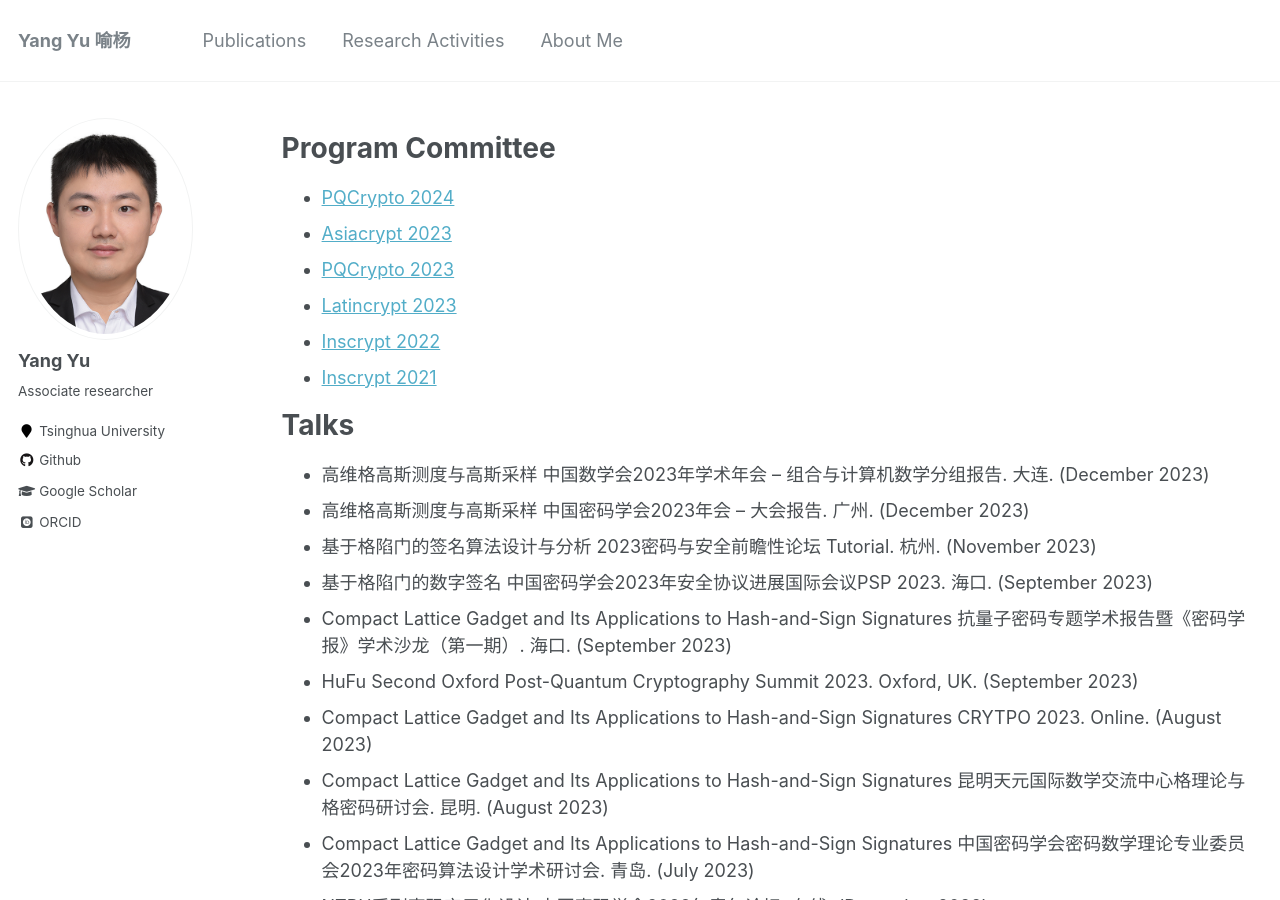
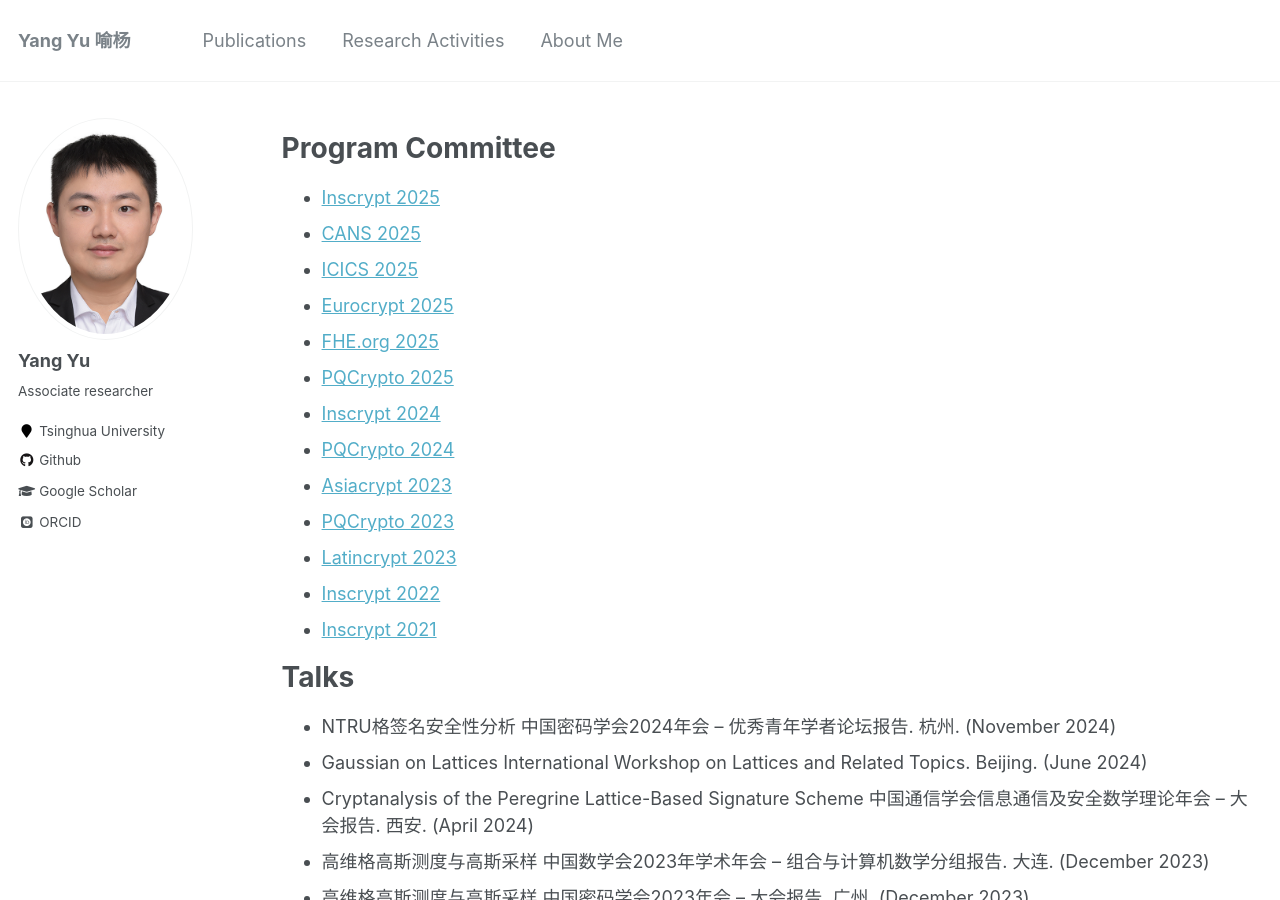
Before and after one commit to yuyang-crypto/yuyang-crypto.github.io, a Jekyll site: the page built from _pages/activities.md, in a window 1280 px wide and 900 px high. Built offline with Jekyll 4.4.1, drawn with Linux system fonts in a browser that asks for light colours; some web fonts are replaced.

Commit message:
talks 2025

```diff
--- a/_pages/activities.md
+++ b/_pages/activities.md
@@ -9,6 +9,13 @@ author_profile: true
 
 Program Committee
 ======
+* [Inscrypt 2025](https://inscrypt2025.xidian.edu.cn/)
+* [CANS 2025](https://cy2sec.comm.eng.osaka-u.ac.jp/miyaji-lab/event/cans2025/index.html)
+* [ICICS 2025](https://www.icics2025.org/index.html)
+* [Eurocrypt 2025](https://eurocrypt.iacr.org/2025/)
+* [FHE.org 2025](https://fhe.org/conferences/conference-2025/)
+* [PQCrypto 2025](https://pqcrypto2025.iis.sinica.edu.tw/)
+* [Inscrypt 2024](https://inscrypt2024.github.io/#)
 * [PQCrypto 2024](https://www.maths.ox.ac.uk/events/conferences/pqcrypto-2024)
 * [Asiacrypt 2023](https://asiacrypt.iacr.org/2023/)
 * [PQCrypto 2023](https://pqcrypto2023.umiacs.io/)
@@ -18,6 +25,12 @@ Program Committee
 
 Talks
 ======
+* NTRU格签名安全性分析
+   中国密码学会2024年会 -- 优秀青年学者论坛报告. 杭州. (November 2024)
+* Gaussian on Lattices
+   International Workshop on Lattices and Related Topics. Beijing. (June 2024)
+* Cryptanalysis of the Peregrine Lattice-Based Signature Scheme
+   中国通信学会信息通信及安全数学理论年会 -- 大会报告. 西安. (April 2024)
 * 高维格高斯测度与高斯采样
    中国数学会2023年学术年会 -- 组合与计算机数学分组报告. 大连. (December 2023)
 * 高维格高斯测度与高斯采样
```
